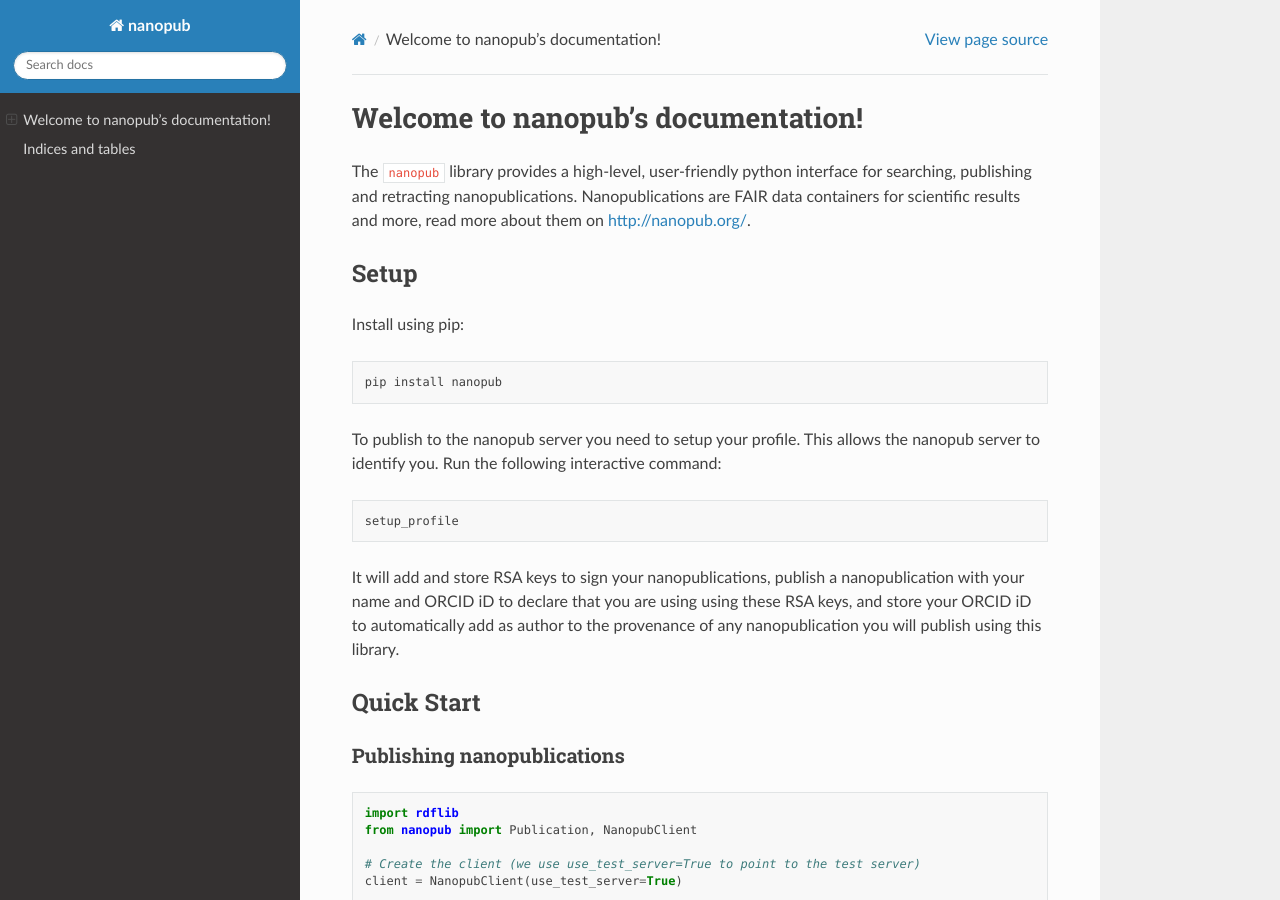
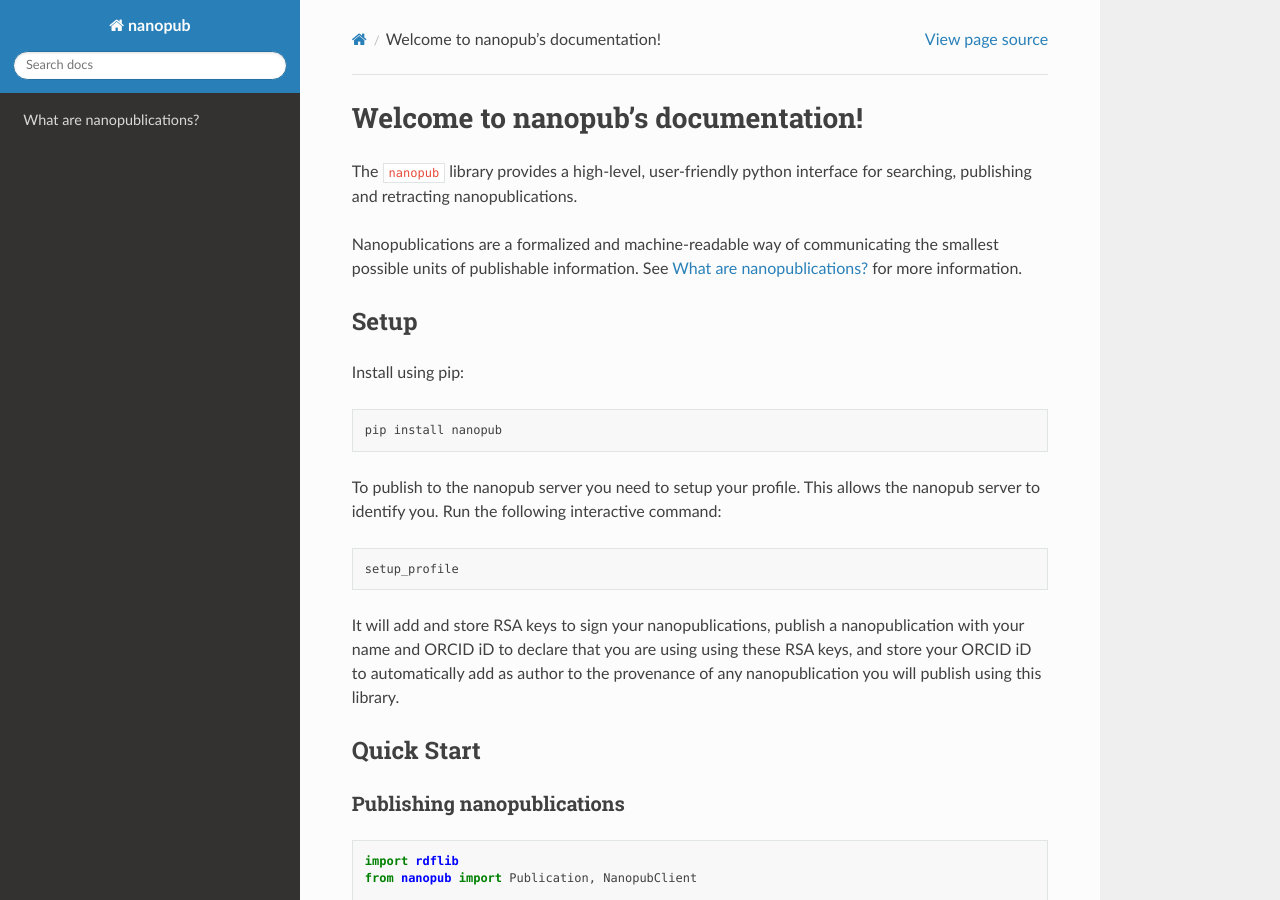
Before and after one commit to fair-workflows/nanopub, a Sphinx documentation site: the page built from docs/index.rst, in a window 1280 px wide and 900 px high. Built offline with Sphinx 7.4.7 and the Read the Docs theme 2.0.0, drawn with Linux system fonts in a browser that asks for light colours; the version number is read from the project's files by our own code; some of the changed text lies outside the part shown.

Commit message:
Add information about nanopublications

```diff
--- a/docs/index.rst
+++ b/docs/index.rst
@@ -3,12 +3,21 @@
    You can adapt this file completely to your liking, but it should at least
    contain the root `toctree` directive.
 
+.. toctree::
+   :maxdepth: 2
+   :hidden:
+
+   what-are-nanopubs
+
+
 Welcome to nanopub's documentation!
 ===================================
 The ``nanopub`` library provides a high-level, user-friendly python
 interface for searching, publishing and retracting nanopublications.
-Nanopublications are FAIR data containers for scientific results
-and more, read more about them on http://nanopub.org/.
+
+Nanopublications are a formalized and machine-readable way of communicating
+the smallest possible units of publishable information.
+See :doc:`../what-are-nanopubs` for more information.
 
 Setup
 -----
@@ -97,10 +106,3 @@
     # Iterate through all triples in the assertion graph
     for s, p, o in publication.assertion:
         print(s, p, o)
-
-Indices and tables
-==================
-
-* :ref:`genindex`
-* :ref:`modindex`
-* :ref:`search`
```
Also changed, not shown: docs/what-are-nanopubs.md (added, +9 -0 lines).
